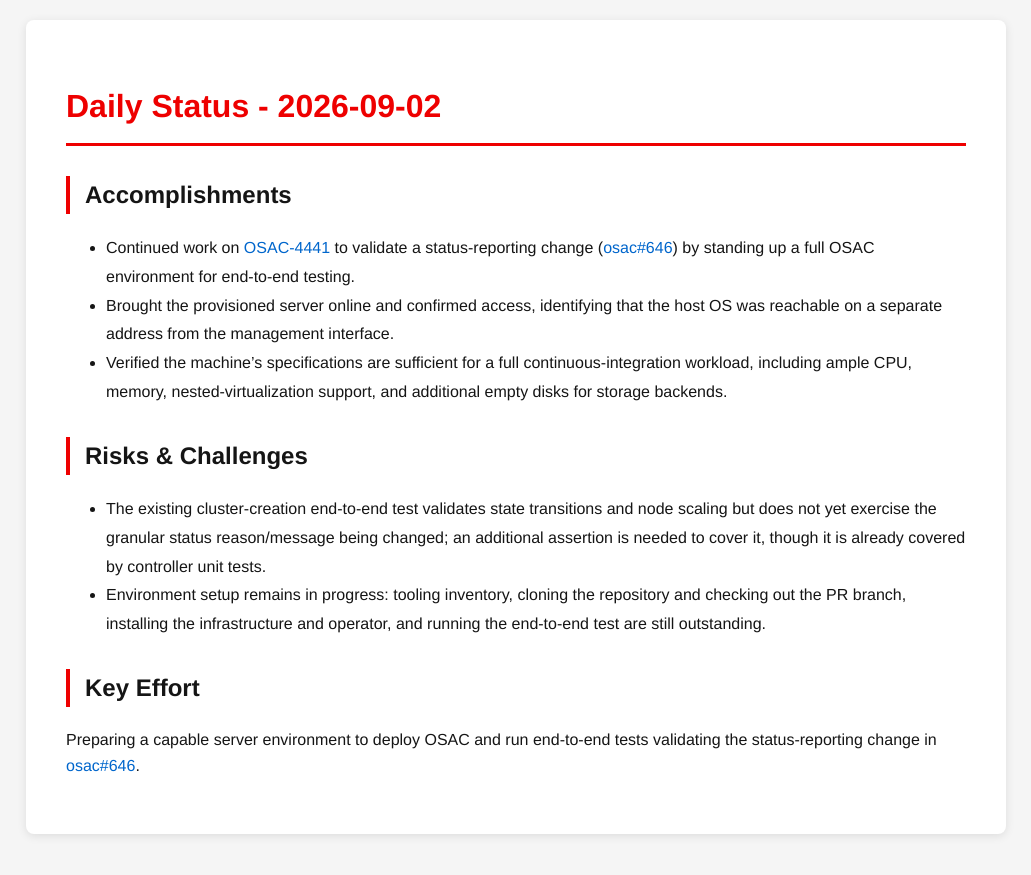
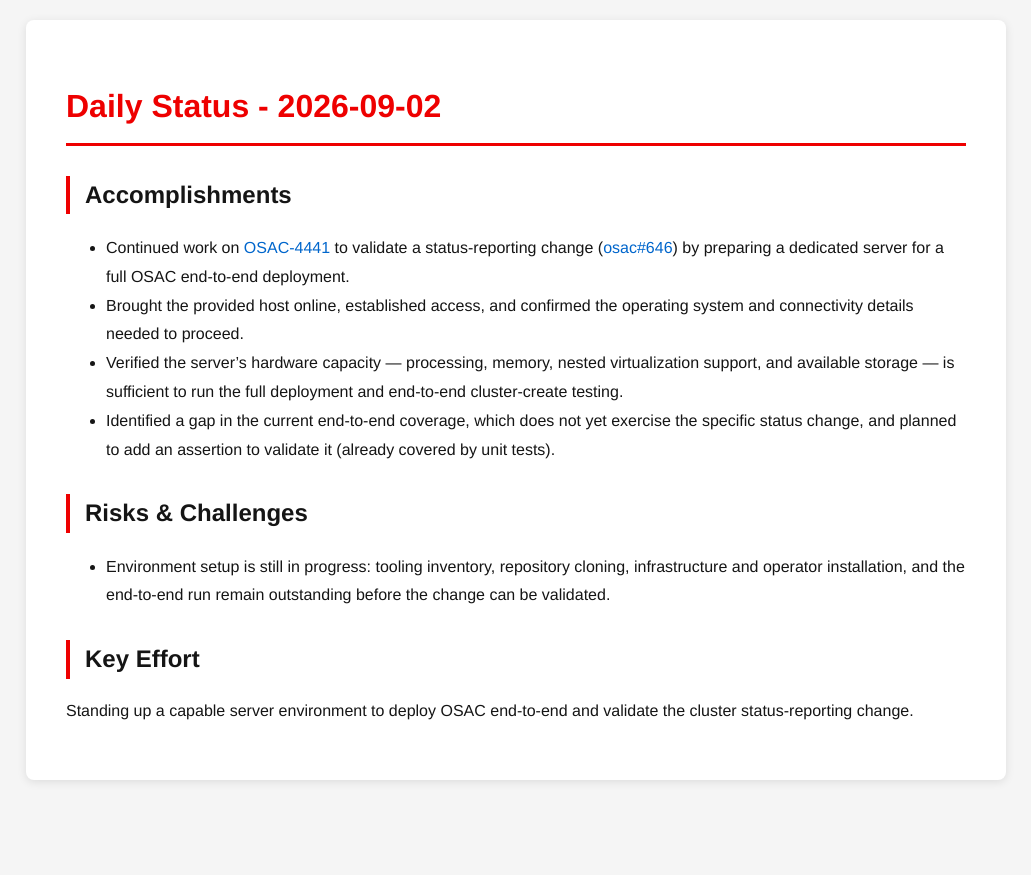
Before and after one commit to tzvatot/daily-status, a Jekyll site: the page built from 2026-09-02.md, in a window 1280 px wide. Shown: the top 875 px of the page, without its empty margins (124-1155 px from the left). Built offline with Jekyll 4.4.1, drawn with Linux system fonts in a browser that asks for light colours.

Commit message:
Daily status update - 2026-09-02

```diff
--- a/2026-09-02.md
+++ b/2026-09-02.md
@@ -7,13 +7,13 @@ date: 2026-09-02
 # Daily Status - 2026-09-02
 
 ## Accomplishments
-- Continued work on [OSAC-4441](https://redhat.atlassian.net/browse/OSAC-4441) to validate a status-reporting change ([osac#646](https://github.com/osac-project/osac/pull/646)) by standing up a full OSAC environment for end-to-end testing.
-- Brought the provisioned server online and confirmed access, identifying that the host OS was reachable on a separate address from the management interface.
-- Verified the machine's specifications are sufficient for a full continuous-integration workload, including ample CPU, memory, nested-virtualization support, and additional empty disks for storage backends.
+- Continued work on [OSAC-4441](https://redhat.atlassian.net/browse/OSAC-4441) to validate a status-reporting change ([osac#646](https://github.com/osac-project/osac/pull/646)) by preparing a dedicated server for a full OSAC end-to-end deployment.
+- Brought the provided host online, established access, and confirmed the operating system and connectivity details needed to proceed.
+- Verified the server's hardware capacity — processing, memory, nested virtualization support, and available storage — is sufficient to run the full deployment and end-to-end cluster-create testing.
+- Identified a gap in the current end-to-end coverage, which does not yet exercise the specific status change, and planned to add an assertion to validate it (already covered by unit tests).
 
 ## Risks & Challenges
-- The existing cluster-creation end-to-end test validates state transitions and node scaling but does not yet exercise the granular status reason/message being changed; an additional assertion is needed to cover it, though it is already covered by controller unit tests.
-- Environment setup remains in progress: tooling inventory, cloning the repository and checking out the PR branch, installing the infrastructure and operator, and running the end-to-end test are still outstanding.
+- Environment setup is still in progress: tooling inventory, repository cloning, infrastructure and operator installation, and the end-to-end run remain outstanding before the change can be validated.
 
 ## Key Effort
-Preparing a capable server environment to deploy OSAC and run end-to-end tests validating the status-reporting change in [osac#646](https://github.com/osac-project/osac/pull/646).
+Standing up a capable server environment to deploy OSAC end-to-end and validate the cluster status-reporting change.
```
